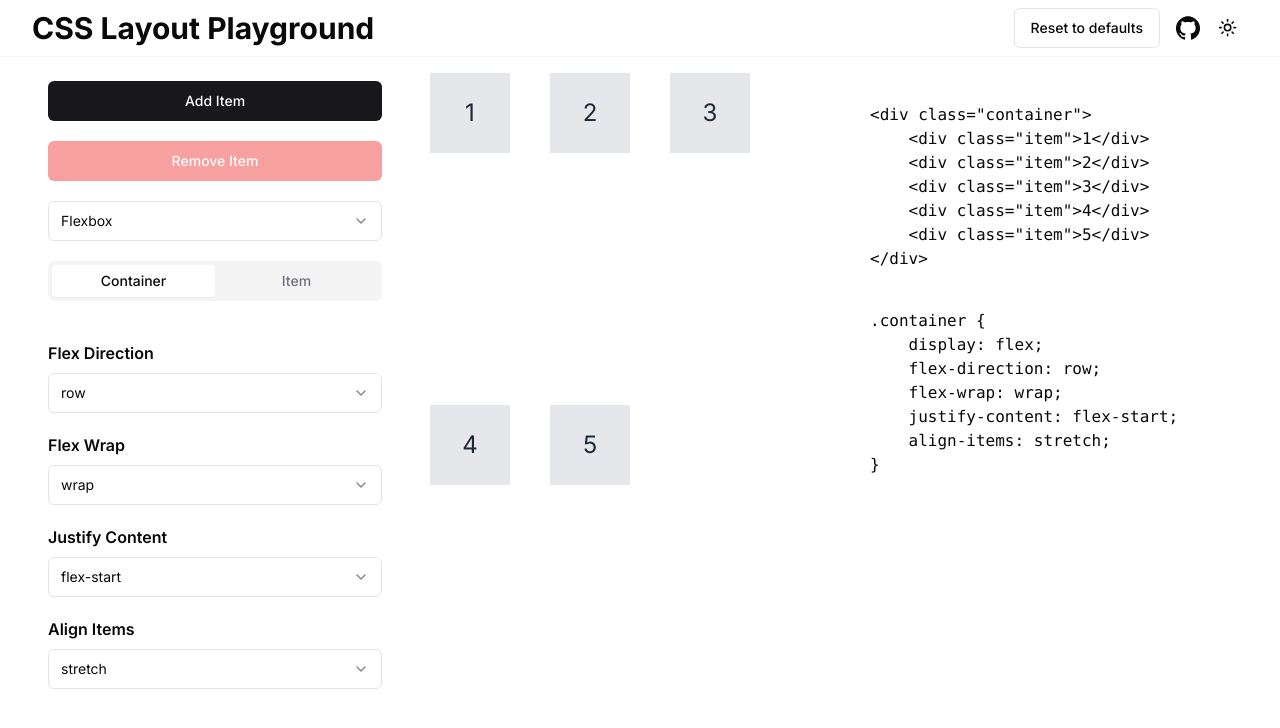
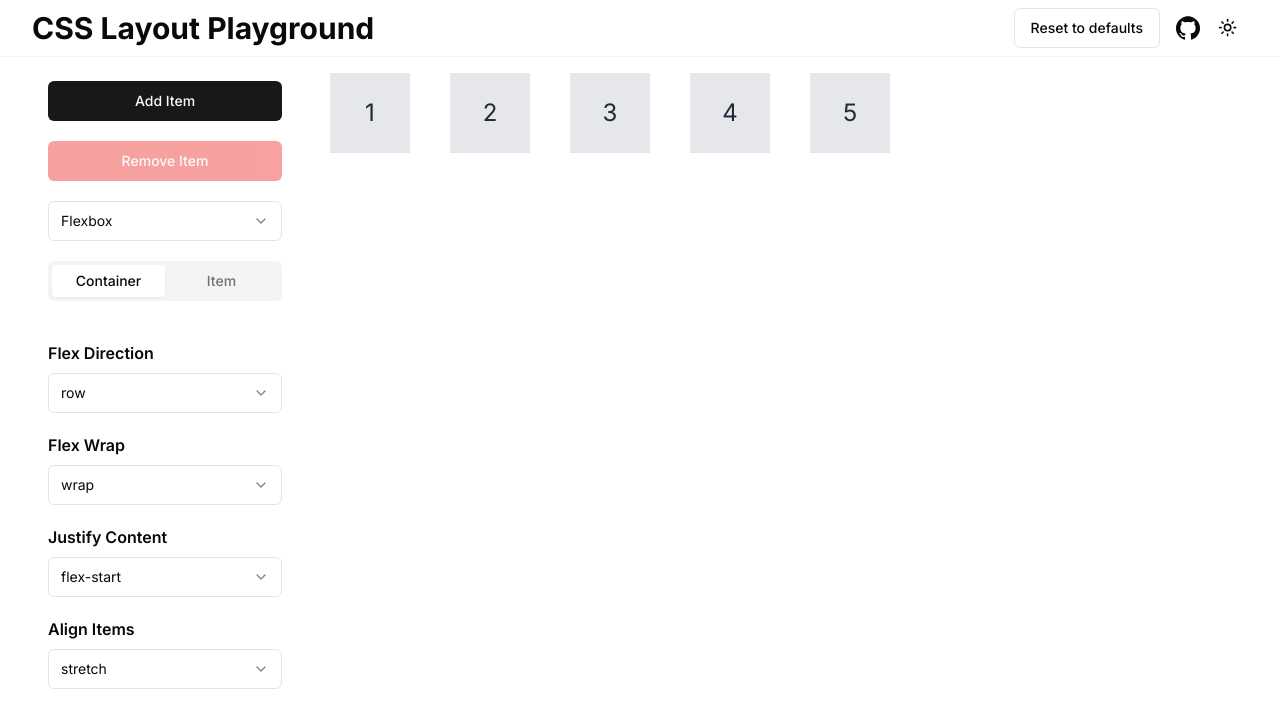
Before and after one commit to javalce/css-layout-playground, a Next.js app: page / in a window 1280 px wide. Shown: the top 728 px of the page. Built offline with nearby package versions, Linux system fonts and the light colour scheme.

Commit message:
Refactor grid layout and remove Markup component

```diff
--- a/src/app/globals.css
+++ b/src/app/globals.css
@@ -73,10 +73,11 @@
   body {
     @apply bg-background text-foreground;
   }
-  .app {
-    display: grid;
-    grid-template-areas: 'options playground markup';
-    grid-template-columns: 350px 1fr;
-    grid-template-rows: 1fr auto;
-  }
 }
+
+.app {
+  display: grid;
+  grid-template-areas: 'options playground';
+  grid-template-columns: 250px 1fr;
+  grid-template-rows: 1fr auto;
+}
--- a/src/app/page.tsx
+++ b/src/app/page.tsx
@@ -1,4 +1,3 @@
-import { Markup } from '@/components/Markup';
 import { Playground } from '@/components/Playground';
 import { Sidebar } from '@/components/Sidebar';
 
@@ -7,7 +6,6 @@ export default function Home() {
     <div className='app relative h-full gap-10 px-10 py-4'>
       <Sidebar />
       <Playground />
-      <Markup />
     </div>
   );
 }
--- a/src/components/Markup.tsx
+++ /dev/null
@@ -1,50 +0,0 @@
-'use client';
-
-import { useFlexbox } from '@/hooks/flexbox.hook';
-import { useContainerStore } from '@/store/container.store';
-
-export function Markup() {
-  const numItems = useContainerStore((state) => state.numItems);
-  const { flexboxDirection, flexboxWrap, flexboxJustifyContent, flexboxAlignItems } = useFlexbox();
-
-  const getHTMLCode = () => {
-    const items = Array.from({ length: numItems }, (_, i) => `<div class="item">${i + 1}</div>`);
-
-    let code = `<div class="container">\n`;
-
-    items.forEach((item) => {
-      code += `    ${item}\n`;
-    });
-
-    code += `</div>`;
-
-    return code;
-  };
-
-  const getFlexboxCode = () => {
-    return `.container {
-    display: flex;
-    flex-direction: ${flexboxDirection};
-    flex-wrap: ${flexboxWrap};
-    justify-content: ${flexboxJustifyContent};
-    align-items: ${flexboxAlignItems};
-}`;
-  };
-
-  return (
-    <aside className='min-w-[400px] border border-white p-5 [grid-area:markup]'>
-      <section className='flex flex-col gap-y-5'>
-        <article className='border border-white p-2'>
-          <pre>
-            <code>{getHTMLCode()}</code>
-          </pre>
-        </article>
-        <article className='border border-white p-2'>
-          <pre>
-            <code>{getFlexboxCode()}</code>
-          </pre>
-        </article>
-      </section>
-    </aside>
-  );
-}
```
